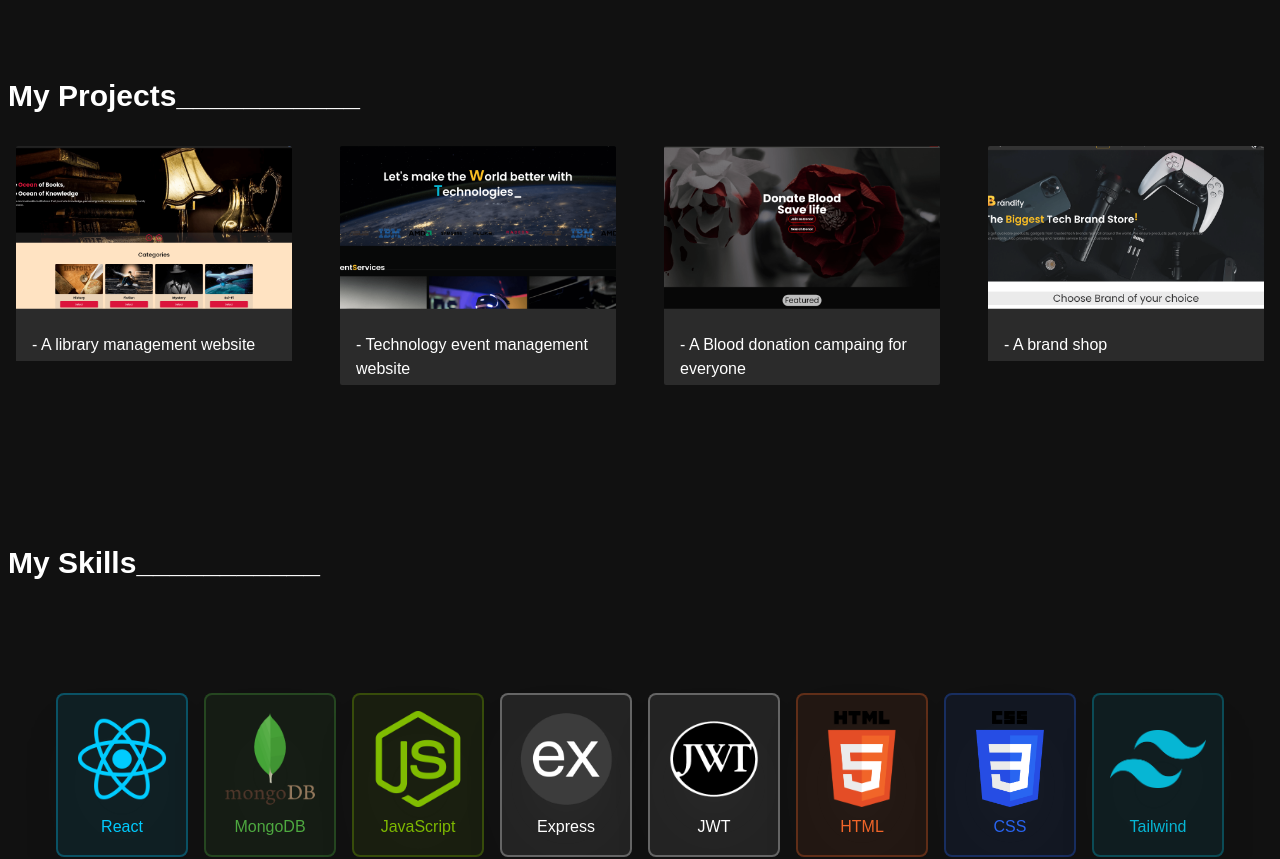
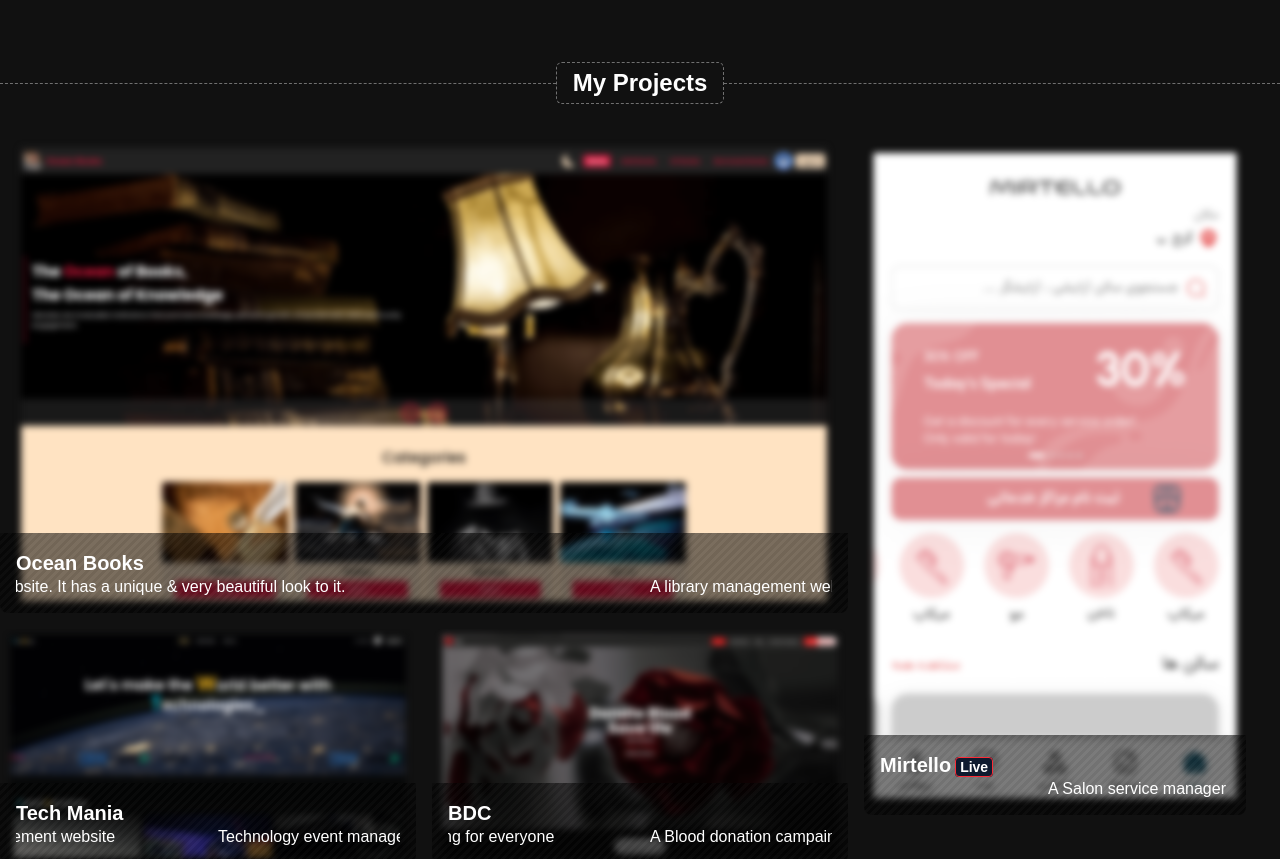
Before and after one commit to FAHIM-33/my-portfolio, a React (Vite) app: page / in a window 1280 px wide. Shown: the part 820-1679 px from the top of the page. Built offline with nearby package versions, Linux system fonts and the light colour scheme; a web font is replaced by a local one.

Commit message:
blur project card

```diff
--- a/package.json
+++ b/package.json
@@ -20,7 +20,6 @@
     "react-hot-toast": "^2.5.2",
     "react-icons": "^4.12.0",
     "react-router-dom": "^6.21.1",
-    "react-type-animation": "^3.2.0",
     "sort-by": "^1.2.0"
   },
   "devDependencies": {
--- a/public/projects.json
+++ b/public/projects.json
@@ -2,9 +2,16 @@
   {
     "id": 3,
     "name": "Ocean Books",
-    "details": "A library management website",
+    "details": "A library management website. It has a unique & very beautiful look to it. ",
     "liveLink": "https://oceanbooksv2.netlify.app/",
     "img": "/library.png"
+  },
+  {
+    "id": 2,
+    "name": "Mirtello",
+    "details": "A Salon service manager",
+    "liveLink": "https://mirtello.com/",
+    "img": "/mirtello.png"
   },
   {
     "id": 4,
@@ -19,12 +26,5 @@
     "details": "A Blood donation campaing for everyone",
     "liveLink": "https://assignment-12-dd761.web.app/",
     "img": "/bdc.png"
-  },
-  {
-    "id": 2,
-    "name": "Brandify",
-    "details": "A brand shop",
-    "liveLink": "https://assignment-10-2babd.web.app/",
-    "img": "/brandify.png"
   }
 ]
--- a/src/Components/SecHead.jsx
+++ b/src/Components/SecHead.jsx
@@ -1,7 +1,11 @@
 // eslint-disable-next-line react/prop-types
-const SecHead = ({text}) => {
+const SecHead = ({ text }) => {
     return (
-        <h2 data-aos='slide-up' className="text-xl pl-2 md:text-3xl font-semibold py-4">{text}___________</h2>
+        <div data-aos='slide-up' className="flex items-center">
+            <div className="grow border-t border-dashed border-white/40"></div>
+            <h2  className="text-xl md:text-2xl font-semibold border border-dashed rounded-md px-4 border-white/40 py-1">{text}</h2>
+            <div className="grow border-t border-dashed border-white/40"></div>
+        </div>
     );
 };
 
--- a/src/index.css
+++ b/src/index.css
@@ -23,11 +23,13 @@ html {
   --bsize: 6px;
   --lite: #47474715;
   --dark: #0000001a;
-  background: repeating-linear-gradient(135deg,
-      var(--lite),
-      var(--lite) var(--size),
-      var(--dark) var(--size),
-      var(--dark) var(--bsize));
+  background: repeating-linear-gradient(
+    135deg,
+    var(--lite),
+    var(--lite) var(--size),
+    var(--dark) var(--size),
+    var(--dark) var(--bsize)
+  );
 }
 
 .banner-slide {
@@ -43,9 +45,29 @@ html {
 
 .next-js {
   animation: gradientAnimation 5s ease infinite;
-  background-image: linear-gradient(45deg, #ff6a6a, #ffcc6a, #6aff6a, #6aafff, #7c2bff, #7c2bff);
+  background-image: linear-gradient(
+    45deg,
+    #ff6a6a,
+    #ffcc6a,
+    #6aff6a,
+    #6aafff,
+    #7c2bff,
+    #7c2bff
+  );
   background-size: 400% 400%;
 }
+
+.project-card > div {
+  /* height: 10%; */
+  height: 80px;
+  transition: all 0.2s;
+}
+
+.project-card:hover > div {
+  height: 100px;
+  backdrop-filter: blur(4px);
+}
+
 
 @keyframes gradientAnimation {
   0% {
@@ -123,14 +145,6 @@ nav a:hover {
   background-color: #ffffff2a;
 }
 
-/* nav .active {
-  color: white;
-  -webkit-background-clip: text;
-  background-clip:text;
-  -webkit-text-fill-color: transparent;
-  background-image: linear-gradient(#e66465, #9198e5);
-} */
-
 nav,
 .nav {
   transition: all 0.3s;
@@ -151,7 +165,9 @@ nav,
   border-radius: 8px;
 
   --tw-drop-shadow: drop-shadow(0 25px 25px rgba(56, 56, 56, 0.15));
-  filter: var(--tw-blur) var(--tw-brightness) var(--tw-contrast) var(--tw-grayscale) var(--tw-hue-rotate) var(--tw-invert) var(--tw-saturate) var(--tw-sepia) var(--tw-drop-shadow);
+  filter: var(--tw-blur) var(--tw-brightness) var(--tw-contrast)
+    var(--tw-grayscale) var(--tw-hue-rotate) var(--tw-invert) var(--tw-saturate)
+    var(--tw-sepia) var(--tw-drop-shadow);
 }
 
 .skill-card:hover {
@@ -202,7 +218,9 @@ textarea {
   background-color: transparent;
   backdrop-filter: blur(4px);
   --tw-drop-shadow: drop-shadow(0 10px 10px rgba(70, 70, 70, 0.993));
-  filter: var(--tw-blur) var(--tw-brightness) var(--tw-contrast) var(--tw-grayscale) var(--tw-hue-rotate) var(--tw-invert) var(--tw-saturate) var(--tw-sepia) var(--tw-drop-shadow);
+  filter: var(--tw-blur) var(--tw-brightness) var(--tw-contrast)
+    var(--tw-grayscale) var(--tw-hue-rotate) var(--tw-invert) var(--tw-saturate)
+    var(--tw-sepia) var(--tw-drop-shadow);
   border: 1px solid var(--low);
 }
 
--- a/src/pages/Banner.jsx
+++ b/src/pages/Banner.jsx
@@ -1,25 +1,24 @@
-import { TypeAnimation } from 'react-type-animation';
 
 const Banner = () => {
     return (
         <div className='relative mt-16 cont'>
 
             <div className='flex items-center justify-between'>
-                <h1 className='text-[100px] font-sans font-bold leading-[80px]'>Web<span className='text-red-500 animate-ping'>.</span> <br /> developer</h1>
+                <h1 className='text-[100px] font-sans font-bold leading-[80px]'>Web<span className='animate-ping'>.</span> <br /> developer</h1>
                 <div className='banner-slide w-1/3 flex absolute'>
-                    <div className=" bg-[#fb2c36] h-full w-full"></div>
+                    <div className=" bg-[#fb2c36] h-full w-full next-js"></div>
                     {/* <div className=" bg-[#7c2bff] h-full w-1/2"></div> */}
                     {/* <div className="bg-[#7c2bff] h-full w-1/2"></div> */}
                 </div>
 
                 <div className='w-1/2 flex'>
                     <img src="/react.png" className='slow-spin w-1/2' />
-                    <img src="/next.png" className='next-js rounded-full relative border w-1/2' />
+                    <img src="/next.png" className='next-js  rounded-full relative border w-1/2' />
                 </div>
             </div>
 
-            <p className='text-center mt-32 font-sans text-sm text-gray-400'>Make fully custom website with
-                <span className='bg-[#1e0f2f] border rounded px-1 mx-1 text-white border-[#7c2bff]'>Next JS</span>
+            <p className='mt-32 font-sans text-sm text-gray-400'>Make fully custom website with
+                <span className='bg-[#1e0f2f] border rounded px-1 mx-1 text-white border-[#7c2bff] '>Next JS</span>
                 or
                 <span className='bg-[#0f1b2f] border rounded px-1 mx-1 text-white border-[#2b7fff]'>React JS</span>
             </p>
--- a/src/pages/Porjects.jsx
+++ b/src/pages/Porjects.jsx
@@ -1,6 +1,7 @@
 
 import { useEffect, useState } from "react";
 import SecHead from "../Components/SecHead";
+import Marquee from "react-fast-marquee";
 
 const Porjects = () => {
     const [projects, setProjects] = useState([])
@@ -15,27 +16,36 @@ const Porjects = () => {
     return (
         <section className="cont " >
             <SecHead text='My Projects'></SecHead>
-            <div className="grid grid-cols-1 md:grid-cols-4 gap-4" id="projects" data-aos='slide-up'>
+            <div className="mt-8 grid grid-cols-1 md:grid-cols-3 gap-4" id="projects" data-aos='slide-up'>
+
                 {
-                    projects?.map(obj => <div key={obj.id}
-                        className="m-4 event-card overflow-hidden relative rounded-sm "
+                    projects.map((obj, i) => <div
+                        key={obj.id}
+                        className={`relative ${i === 0 ? "col-span-2" : ""} ${i === 1 ? "row-span-2" : ""}`}
                     >
-                        <a href={obj.liveLink} title={obj.name} target="_blank" rel="noopener noreferrer">
-                            <figure>
-                                <img src={obj.img} alt="borken image" />
-                            </figure>
-                        </a>
-                        <div className="text-high bg-mid pl-4">
-                            <h3 className="text-xl pt-2 md:pt-0 md:opacity-0 duration-200 font-semibold">{obj.name}</h3>
-                            <p className="py-1 text-base">- {obj.details}</p>
+                        <div className="relative project-card h-fit rounded-lg w-fit overflow-hidden">
+
+                            <a href={obj.liveLink} title={obj.name} target="_blank" rel="noopener noreferrer">
+                                <img className="blur-sm hover:blur-0 scale-95 hover:scale-100 duration-300" alt={obj.name} src={obj.img} />
+                            </a>
+                            <div className="absolute bottom-0  bg-black/50  w-full pointer-events-none">
+                                <div className="stripe-bg h-full flex justify-center flex-col p-4">
+                                    <h3 className="text-xl font-semibold">{obj.name}
+                                        {obj.name === 'Mirtello' &&
+                                            <span className="bg-[#0f1b2f] border rounded px-1 mx-1 text-white border-[#fb2c36] text-sm py-px">Live</span>
+                                        }
+                                    </h3>
+                                    <Marquee speed={30} autoFill={false}>
+                                        <p>{obj.details}</p>
+                                    </Marquee>
+                                </div>
+                            </div>
                         </div>
 
-                    </div>
-                    )
+                    </div>)
                 }
-
             </div>
-        </section>
+        </section >
     );
 };
 
```
Also changed, not shown: public/mirtello.png (added), 1 other file (tests, documents, lock files or other folders).
